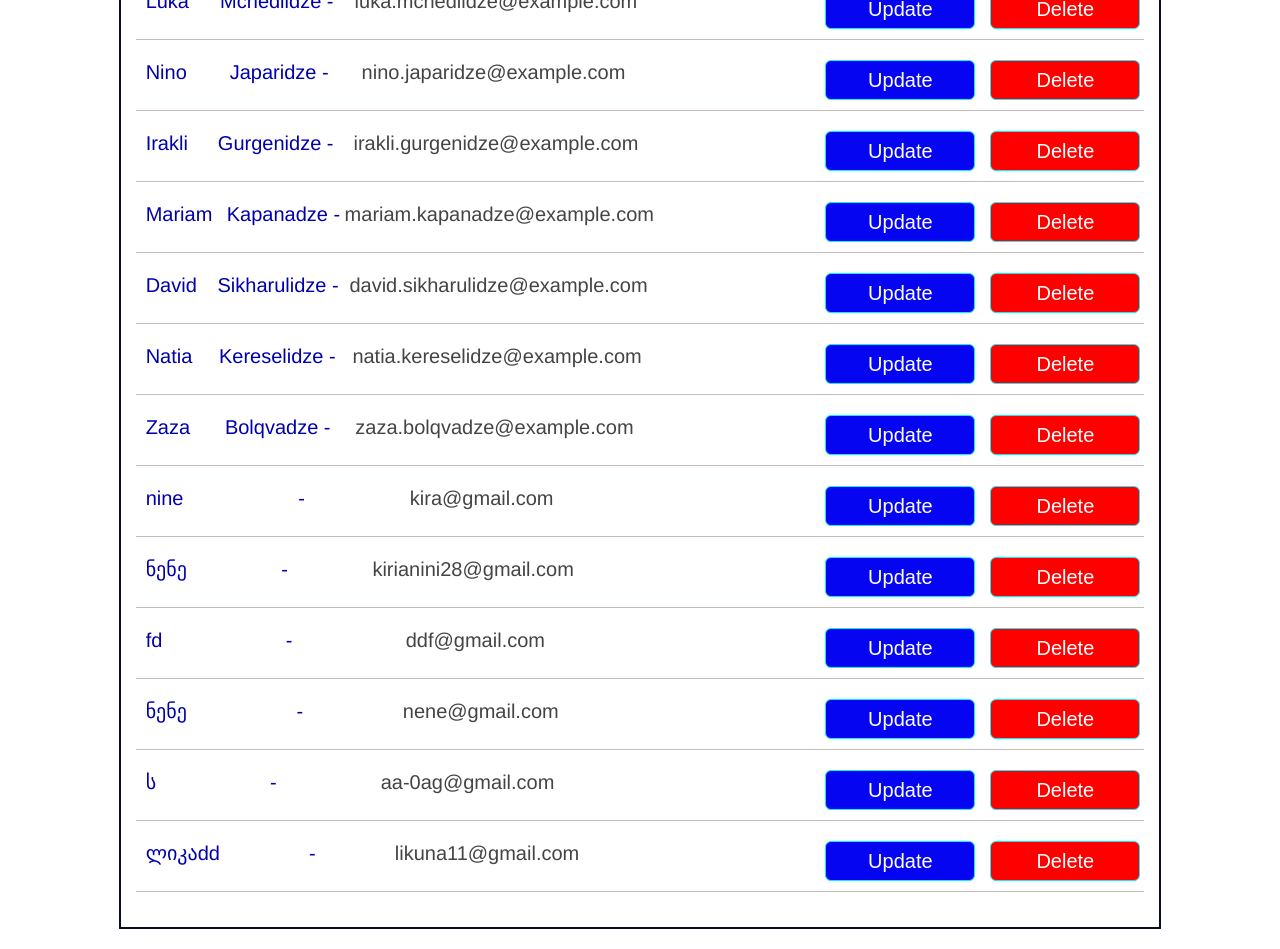
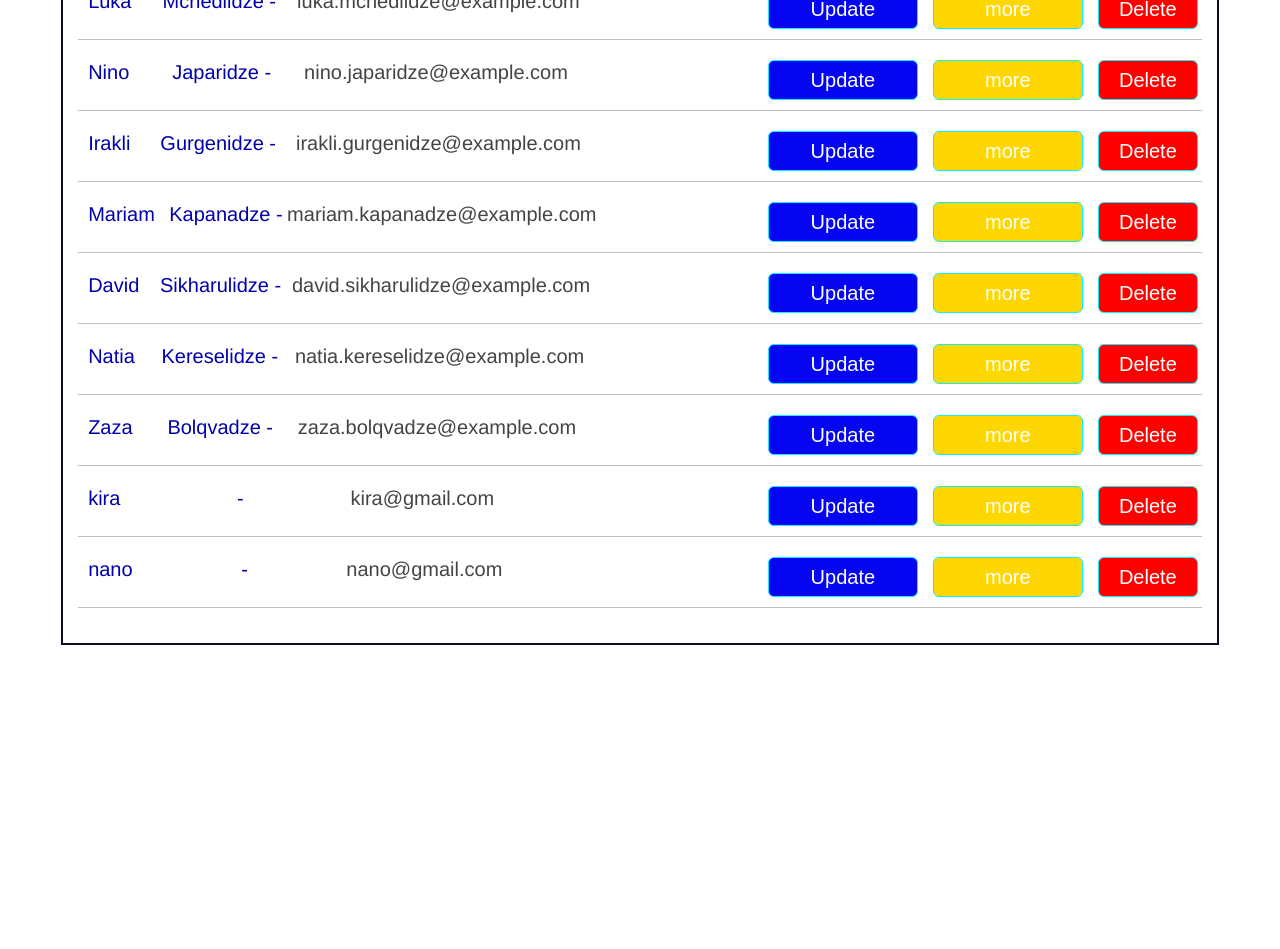
Before and after one commit to nucikk/usercrud, a React (Create React App) app: page / in a window 1280 px wide. Shown: the part 380-1329 px from the top of the page. After the commit the page ends 1045 px from the top, so only its background shows below. Built offline with nearby package versions, Linux system fonts and the light colour scheme; data requests are answered from the project's data file.

Commit message:
Add new page additional information and 'more' button functionality

```diff
--- a/src/App.js
+++ b/src/App.js
@@ -3,6 +3,7 @@ import { BrowserRouter, Routes, Route } from 'react-router-dom'
 import Home from './Page/Home';
 import Create from './Page/Create';
 import Update from './Page/Update';
+import More from './Page/More';
 
 function App() {
   return (
@@ -11,6 +12,7 @@ function App() {
        <Route path="/" element={<Home />}d></Route>
        <Route path="/create" element={<Create />}/>
        <Route path="/update/:id" element={<Update />}/>
+       <Route path="/more/:id" element={<More />}/>
      </Routes>
     </BrowserRouter>
 
--- a/src/Page/Create.jsx
+++ b/src/Page/Create.jsx
@@ -15,7 +15,7 @@ const navigate = useNavigate()
     e.preventDefault()
     axios.post('http://localhost:3030/users', inputDate)
     .then(res => {
-      alert("ss")
+      alert("Sent successfully")
       navigate('/')
     })
   }
--- a/src/Page/Home.jsx
+++ b/src/Page/Home.jsx
@@ -1,15 +1,16 @@
-import axios from 'axios';
-import React, { useEffect, useState } from 'react';
-import { Link } from 'react-router-dom';
-import "../Style/Home.css"
+import axios from "axios";
+import React, { useEffect, useState } from "react";
+import { Link } from "react-router-dom";
+import "../Style/home.css";
 
 const Home = () => {
   const [data, setData] = useState([]);
 
   useEffect(() => {
-    axios.get("http://localhost:3030/users")
-      .then(res => setData(res.data))
-      .catch(err => console.log(err))
+    axios
+      .get("http://localhost:3030/users")
+      .then((res) => setData(res.data))
+      .catch((err) => console.log(err));
   }, []);
 
   if (data.length === 0) {
@@ -20,8 +21,7 @@ const Home = () => {
     <>
       <div className="container">
         <div className="user_box">
-
-          <h2 className='crud_title'>Crud App with JSON Server</h2>
+          <h2 className="crud_title">Crud App with JSON Server</h2>
           <Link to="/create">
             <button className="btn_create">Create +</button>
           </Link>
@@ -29,11 +29,17 @@ const Home = () => {
           <ul>
             {data.map((user) => (
               <li key={user.id} className="user_item">
-                <p className='fullname'>{user.name} </p>
-                <p className='fullname'>{user.surname} - </p>
+                <p className="fullname">{user.name} </p>
+                <p className="fullname">{user.surname} - </p>
                 <p>{user.email}</p>
                 <div className="user_actions">
-                  <Link to={`/update/${user.id}`}> <button className="action_btn_update" >Update</button></Link>
+                  <Link to={`/update/${user.id}`}>
+                    <button className="action_btn_update">Update</button>
+                  </Link>
+                  <Link to={`/more/${user.id}`}>
+                    <button className="action_btn_more">more</button>
+                  </Link>
+
                   <button className="action_btn_delete">Delete</button>
                 </div>
               </li>
--- /dev/null
+++ b/src/Page/More.jsx
@@ -0,0 +1,32 @@
+import axios from "axios";
+import React, { useEffect, useState } from "react";
+import { Link, useNavigate, useParams } from "react-router-dom";
+import "../Style/more.css";
+const More = () => {
+  const { id } = useParams();
+  const navigate = useNavigate();
+  const [userData, setUserData] = useState([]);
+
+  useEffect(() => {
+    axios
+      .get(`http://localhost:3030/users/${id}`)
+      .then((res) => setUserData(res.data))
+      .catch((err) => console.log(err));
+  }, [id]);
+  return (
+    <div className="more_container">
+      <div className="more_details">
+        <p className="more_details_item">{userData.id}</p>
+        <p className="more_details_item">{userData.name}</p>
+        <p className="more_details_item">{userData.surname}</p>
+        <p className="more_details_item">{userData.email}</p>
+
+        <Link to="/">
+          <div className="back_btn">BACK</div>
+        </Link>
+      </div>
+    </div>
+  );
+};
+
+export default More;
--- a/src/Page/Update.jsx
+++ b/src/Page/Update.jsx
@@ -35,7 +35,8 @@ const Update = () => {
           <form onSubmit={handleSubmit}>
             <label htmlFor="id">ID</label>
             <input
-              type="text"
+              type="number"
+              disabled
               name="id"
               className="form_input"
               placeholder="Enter Your Name..."
--- a/src/Style/Home.css
+++ b/src/Style/Home.css
@@ -30,6 +30,7 @@
 
 .action_btn_update,
 .action_btn_delete,
+.action_btn_more,
 .btn_create {
  width: 150px;
  height: 40px;
@@ -41,13 +42,15 @@
  color: #fff;
 }
 .action_btn_delete {
+ width: 100px;
  background-color: red;
 }
-.action_btn_update:hover,
-.action_btn_delete :hover {
+.action_btn_update:hover{
  background-color: #0b29a0;
 }
-
+.action_btn_more {
+  background-color:gold;
+}
 .btn_create {
 background-color: #6bae06;
 border: 1px solid #04ef46;
--- /dev/null
+++ b/src/Style/more.css
@@ -0,0 +1,23 @@
+.more_container {
+  height: 50rem;
+  display: flex;
+  justify-content: center;
+  align-items: center;
+}
+
+.more_details {
+  border: 2px solid #0a6b65;
+  padding: 3rem;
+}
+
+.more_details_item {
+  font-size: 1.75rem;
+  margin: 0.625rem;
+  border-bottom: 1px solid #2332;
+  color: #000076;
+}
+
+.back_btn {
+  margin: 2.25rem 0.625rem 0;
+  color: #008200;
+}
--- a/src/server/db.json
+++ b/src/server/db.json
@@ -2,7 +2,7 @@
   "users": [
     {
       "id": 1,
-      "name": "Nino",
+      "name": "Niniko",
       "surname": "Kalandadze",
       "email": "nino.kalandadze@example.com"
     },
@@ -61,34 +61,14 @@
       "email": "zaza.bolqvadze@example.com"
     },
     {
-      "name": "nine",
+      "name": "kira",
       "email": "kira@gmail.com",
       "id": 11
     },
     {
-      "name": "ნენე",
-      "email": "kirianini28@gmail.com",
+      "name": "nano",
+      "email": "nano@gmail.com",
       "id": 12
-    },
-    {
-      "name": "fd",
-      "email": "ddf@gmail.com",
-      "id": 13
-    },
-    {
-      "name": "ნენე",
-      "email": "nene@gmail.com",
-      "id": 14
-    },
-    {
-      "name": "ს",
-      "email": "aa-0ag@gmail.com",
-      "id": 15
-    },
-    {
-      "name": "ლიკაdd",
-      "email": "likuna11@gmail.com",
-      "id": 16
     }
   ]
 }
```
